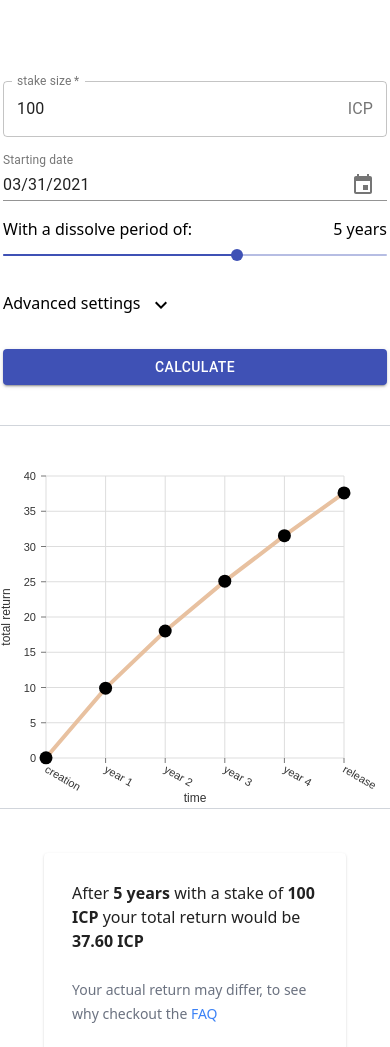
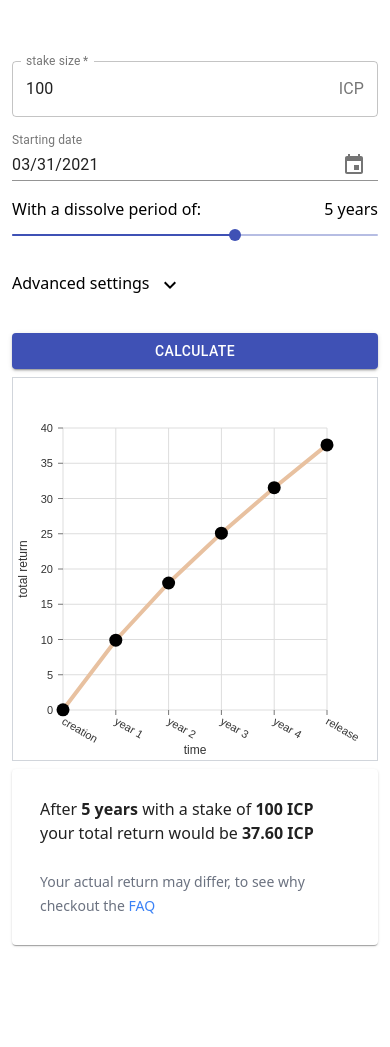
Before and after one commit to ocluf/stakingCalculator, a Gatsby site: page / in a window 390 px wide. Shown: the part 475-1522 px from the top of the page. After the commit the page ends 1432 px from the top, so only its background shows below. Built offline with nearby package versions, Linux system fonts and the light colour scheme; Gatsby itself is replaced by a stand-in of ours.

Commit message:
fixed some of the styling (mobile only for now)

```diff
--- a/src/components/CalculationOutcome.tsx
+++ b/src/components/CalculationOutcome.tsx
@@ -6,7 +6,7 @@ const CalculationOutcome = (props: { calcParams: CalculatorParameters | null; re
   return (
     <>
       {props.calcParams ? (
-        <Card className="p-7 m-6">
+        <Card className="p-7">
           After <span className="font-bold">{props.calcParams?.lockupPeriod} years</span> with a stake of
           <span className="font-bold"> {props.calcParams?.stakeSize} ICP </span>your total return would be
           <span className="font-bold"> {props.reward} ICP</span> <br></br>
--- a/src/components/Header.tsx
+++ b/src/components/Header.tsx
@@ -2,7 +2,7 @@ import React from "react"
 
 const Header = () => {
   return (
-    <div className="text-center p-14 flex-1 min-w-xl max-w-3xl">
+    <div className="text-center p-14 flex-1">
       <h1 className="text-5xl font-bold"> ICP NEURON CALCULATOR</h1>
       <h2 className="text-2xl">Maximize your value, Maximize your ICP</h2>
     </div>
--- a/src/components/inputFields/AdvancedSettings.tsx
+++ b/src/components/inputFields/AdvancedSettings.tsx
@@ -6,7 +6,7 @@ import React from "react"
 const AdvancedSettings = (props: { children: React.ReactNode; open: boolean; handleExpand: Function }) => {
   return (
     <div>
-      <div className="flex w-full mb-4" onClick={() => props.handleExpand()}>
+      <div className="flex w-full mb-5" onClick={() => props.handleExpand()}>
         Advanced settings
         <div className="ml-2">{props.open ? <ExpandLess /> : <ExpandMore />}</div>
       </div>
--- a/src/components/inputFields/InputFields.tsx
+++ b/src/components/inputFields/InputFields.tsx
@@ -40,10 +40,11 @@ const InputFields = (props: { calculate: (x: CalculatorParameters) => void }) =>
       votingPerc: votingPerc / 100,
       totalSupply: parseInt(totalSupply),
     })
+    window.scrollTo({ top: document.body.scrollHeight, left: 0, behavior: "smooth" })
   }
 
   return (
-    <form className="flex flex-shrink-0 flex-col space-y-4 w-96 m-5">
+    <form className="flex flex-shrink-0 flex-col space-y-4">
       <TextField
         required={true}
         id="ICP_Amount"
--- a/src/css/index.css
+++ b/src/css/index.css
@@ -12,9 +12,12 @@
     https://tailwindcss.com/docs/adding-base-styles
 */
 @layer base {
-    body {
-		@apply font-sans;
-	}
-	h1 {
-	}
+  html,
+  body {
+    @apply font-sans overflow-x-hidden max-w-full;
+  }
+
+  body {
+    @apply relative;
+  }
 }
--- a/src/pages/index.tsx
+++ b/src/pages/index.tsx
@@ -17,16 +17,14 @@ export default function Home() {
   }
 
   return (
-    <div className="font-sans w-full">
+    <div className="flex flex-col p-3 space-y-2 max-w-lg mx-auto">
       <Banner />
-      <div className="flex flex-wrap m-5 justify-center">
-        <InputFields calculate={setCalcParams} />
+      <InputFields calculate={setCalcParams} />
 
-        <div className="flex-1 min-w-1 w-11/12 h-96	 border border-gray-300 mx-8 max-w-screen-sm m-5">
-          <Chart data={chartData} />
-        </div>
-        <CalculationOutcome calcParams={calcParameters} reward={chartData.slice(-1)[0].y.toFixed(2)} />
+      <div className="border border-gray-300 w-full h-96">
+        <Chart data={chartData} />
       </div>
+      <CalculationOutcome calcParams={calcParameters} reward={chartData.slice(-1)[0].y.toFixed(2)} />
     </div>
   )
 }
--- a/tailwind.config.js
+++ b/tailwind.config.js
@@ -7,7 +7,7 @@ module.exports = {
   },
   theme: {
     minWidth: {
-      '1': '400px',
+      '300': '300px',
     },
     extend: {},
   },
```
